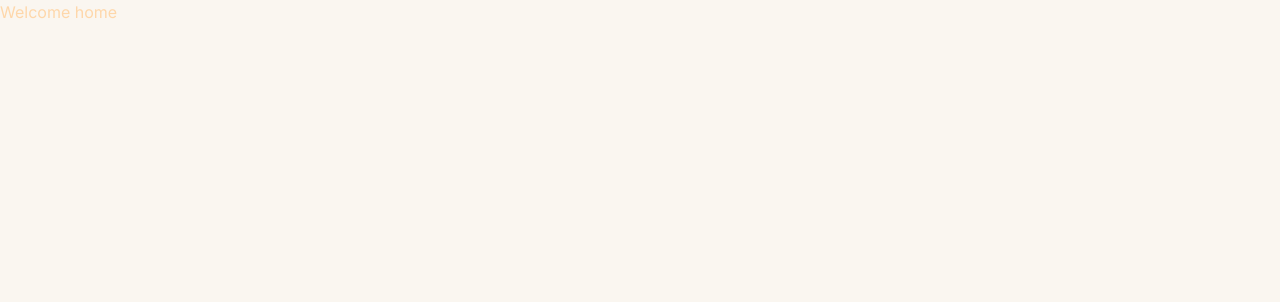
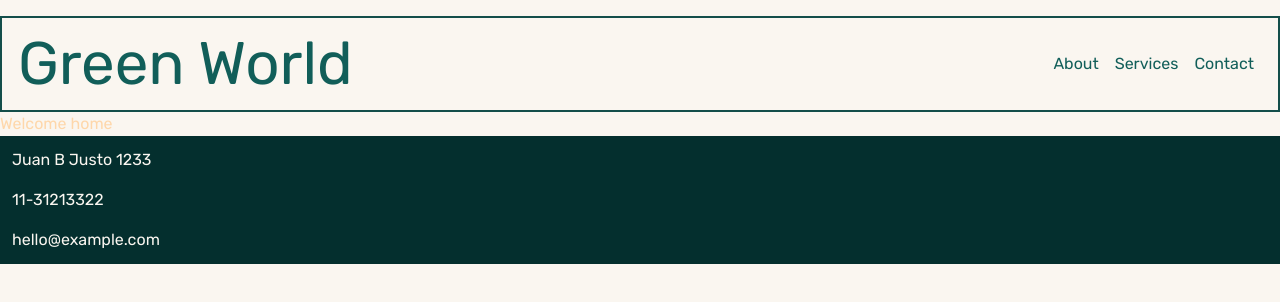
Before and after one commit to ivanFlor3s/greenworld, a Next.js app: page / in a window 1280 px wide. Shown: the top 302 px of the page. Built offline with nearby package versions, Linux system fonts and the light colour scheme.

Commit message:
Add font and use components created

```diff
--- a/src/app/layout.tsx
+++ b/src/app/layout.tsx
@@ -1,12 +1,14 @@
-import type { Metadata } from "next";
-import { Inter } from "next/font/google";
-import "./globals.css";
+import type { Metadata } from 'next';
+import { Rubik } from 'next/font/google';
+import './globals.css';
+import { Nav } from '../components/Nav';
+import { Footer } from '@/components/Footer';
 
-const inter = Inter({ subsets: ["latin"] });
+const rubik = Rubik({ subsets: ['latin'], weight: ['300','400', '500','700'] });
 
 export const metadata: Metadata = {
-  title: "🌱 Green World",
-  description: "A green world for a better tomorrow",
+    title: '🌱 Green World',
+    description: 'A green world for a better tomorrow',
 };
 
 export default function RootLayout({
@@ -16,7 +18,11 @@ export default function RootLayout({
 }>) {
     return (
         <html lang="en">
-      <body className={inter.className + " bg-background-500"}>{children}</body>
+            <body className={rubik.className + ' bg-background-500 container mx-auto my-4' }>
+              <Nav></Nav>
+              {children}
+              <Footer></Footer>
+            </body>
         </html>
     );
 }
```
Lines whose indentation alone changed are shown as unchanged.
